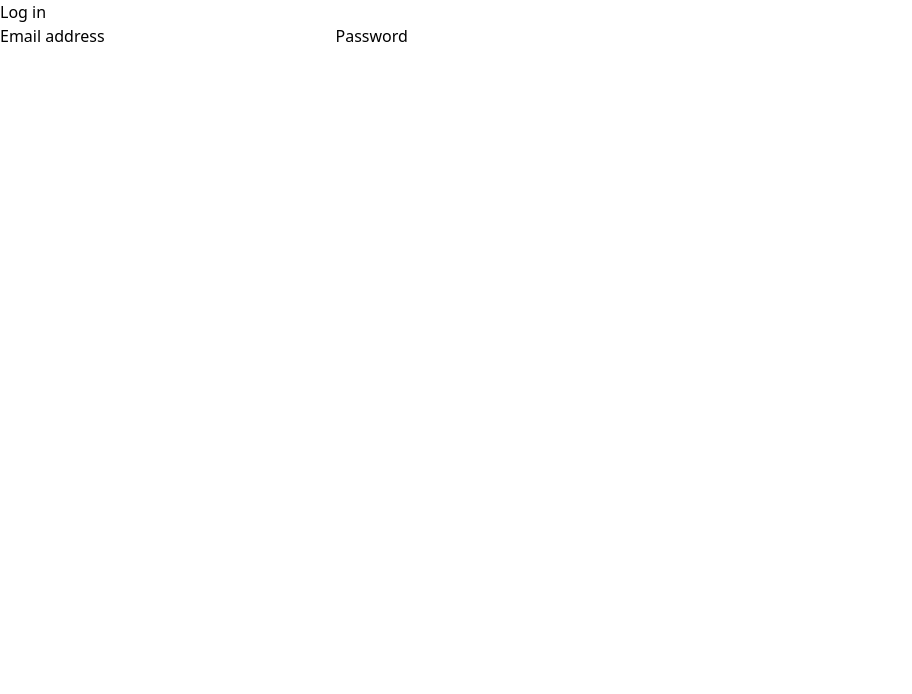
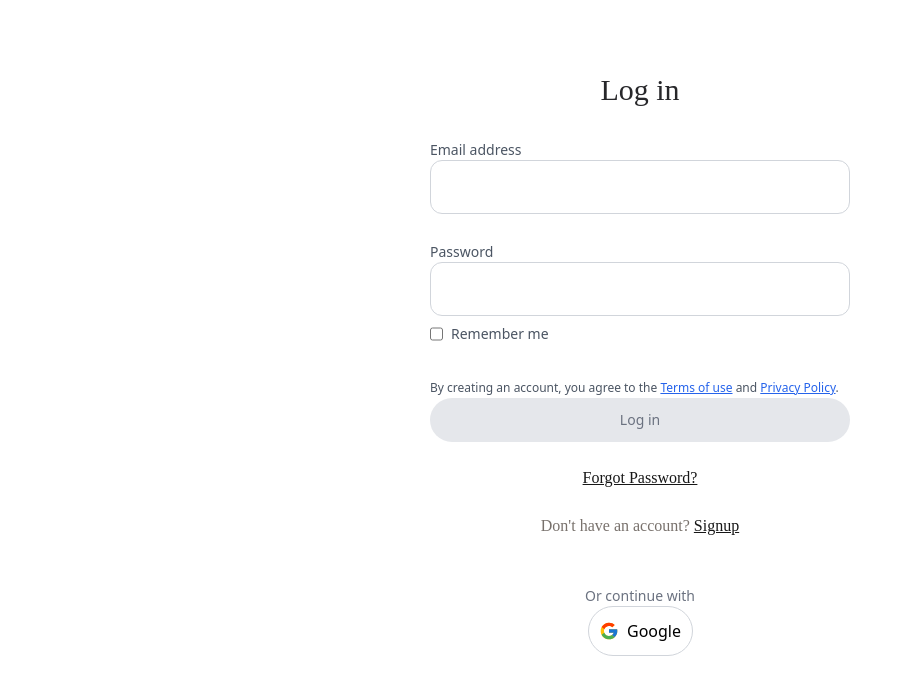
Before and after one commit to ashutosh07766/Equiply, a React (Vite) app in the folder equiply-frontend-customer/: page /login in a window 1280 px wide. Shown: the top 694 px of the page, without its empty margins (0-912 px from the left). Built offline with nearby package versions, Linux system fonts and the light colour scheme.

Commit message:
login page created

```diff
--- a/equiply-frontend-customer/src/login/index.jsx
+++ b/equiply-frontend-customer/src/login/index.jsx
@@ -1,22 +1,43 @@
 import React from 'react'
+import { Link } from 'react-router-dom'
+import { FcGoogle } from "react-icons/fc"
 
 const Login = () => {
   return (
-    <div>
+    <div className="pt-[72px] pr-[430px] pb-[116px] pl-[430px] flex flex-col gap-[32px]">
         <div>
-            <h3>Log in</h3>
+            <h3 className="text-center justify-center text-zinc-800 text-3xl font-medium font-['Poppins']">Log in</h3>
         </div>
         <div>
-            <form>
-              <lable>
+            <form className="flex flex-col gap-[24px]">
+              <lable className="block mb-1 text-sm text-gray-600">
                 Email address
-                <input type="text"/>
+                <div>
+
+                <input type="text" className="w-full px-4 py-4 border border-gray-300 rounded-xl text-sm focus:outline-none focus:ring-2 focus:ring-blue-400"/>
+                </div>
               </lable>
-              <lable>
+              <lable className="block mb-1 text-sm text-gray-600">
                 Password
-                <input type="password"/>
+                <div>
+                <input type="password" className="w-full px-4 py-4 border border-gray-300 rounded-xl text-sm focus:outline-none focus:ring-2 focus:ring-blue-400"/>
+                </div>
+                <label className='flex'>
+                <input type="checkbox"/>
+                <p className='p-2'>Remember me</p>
+              </label>
               </lable>
+              <div>
+              <p className="text-xs text-gray-600">By creating an account, you agree to the{" "}<a href="#" className="text-blue-600 underline">Terms of use</a>{" "}and{" "}<a href="#" className="text-blue-600 underline">Privacy Policy</a>.</p>
+              <button className="mt-[2px] w-full py-3 bg-gray-200 text-gray-500 font-medium text-sm rounded-full cursor-not-allowed pt-[2]" >Log in</button>
+              </div>
             </form>
+            <div className='mt-[24px] flex flex-col gap-[24px] text-center'>
+            <p className="justify-start text-neutral-900 text-base font-medium font-['Poppins'] underline">Forgot Password?</p>
+              <p className="text-stone-500 text-base font-normal font-['Poppins']">Don't have an account? <Link to="/Signup" className="  text-neutral-900 text-base font-medium font-['Poppins'] underline">Signup</Link></p>
+              </div>
+              <p className='text-center mt-[48px] text-sm text-gray-500'>Or continue with</p>
+             <button type="button"className="flex items-center justify-center w-1/4 mx-auto border border-gray-300 py-3 rounded-full hover:bg-gray-100 transition"><FcGoogle className="text-xl mr-2" /> Google</button>
         </div>
     </div>
   )
```
